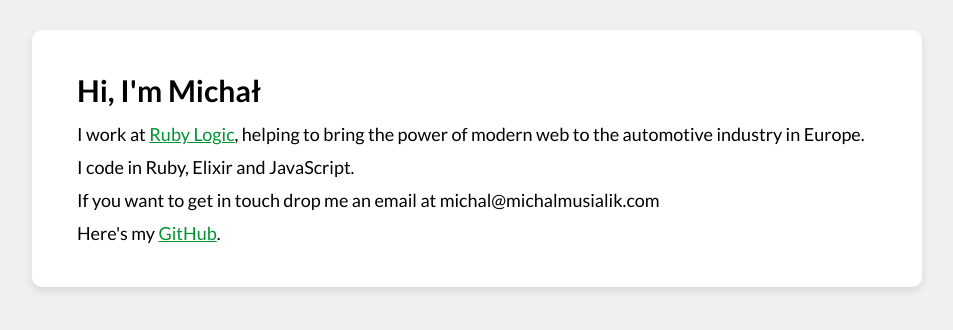
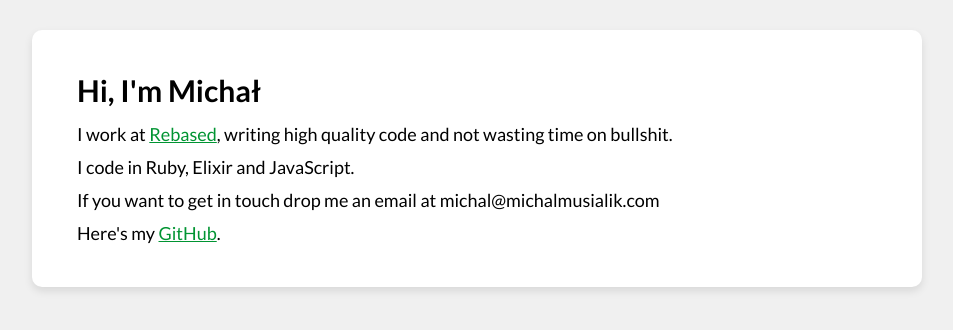
Before and after one commit to musialik/musialik.github.io, a Jekyll site: the page built from index.md, in a window 1280 px wide. Shown: the top 330 px of the page, without its empty margins (163-1116 px from the left). Built offline with Jekyll 4.4.1, drawn with Linux system fonts in a browser that asks for light colours.

Commit message:
Update current work

```diff
--- a/_layouts/home.html
+++ b/_layouts/home.html
@@ -6,10 +6,10 @@ layout: default
   <h1>Hi, I'm Michał</h1>
 
   <p>
-    I work at <a href="http://rubylogic.eu/">Ruby Logic</a>, helping to bring the power of modern web to the automotive industry in Europe.
+    I work at <a href="http://rebased.pl/">Rebased</a>, writing high quality code and not wasting time on bullshit.
   </p>
 
-  </p>
+  <p>
     I code in Ruby, Elixir and JavaScript.
   </p>
 
```
